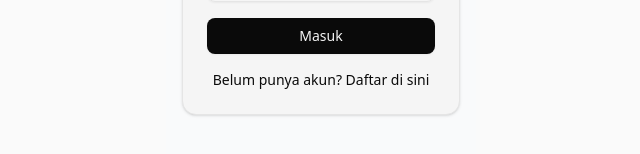
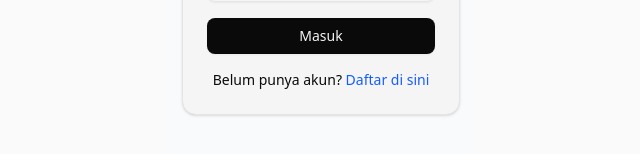
Before and after one commit to Raka-coder/next-finance-record, a Next.js app: page /login in a window 1280 px wide. Shown: the part 506-660 px from the top of the page, without its empty margins (319-959 px from the left). Built offline with nearby package versions, Linux system fonts and the light colour scheme; no server answers.

Commit message:
modify: change color link register

```diff
--- a/src/app/(auth)/login/page.tsx
+++ b/src/app/(auth)/login/page.tsx
@@ -81,7 +81,7 @@ export default function MasukPage() {
 
         <div className="mt-4 text-center text-sm">
           Belum punya akun?{" "}
-          <Link href="/register" className="text-primary hover:underline">
+          <Link href="/register" className="text-blue-600 hover:underline">
             Daftar di sini
           </Link>
         </div>
```
